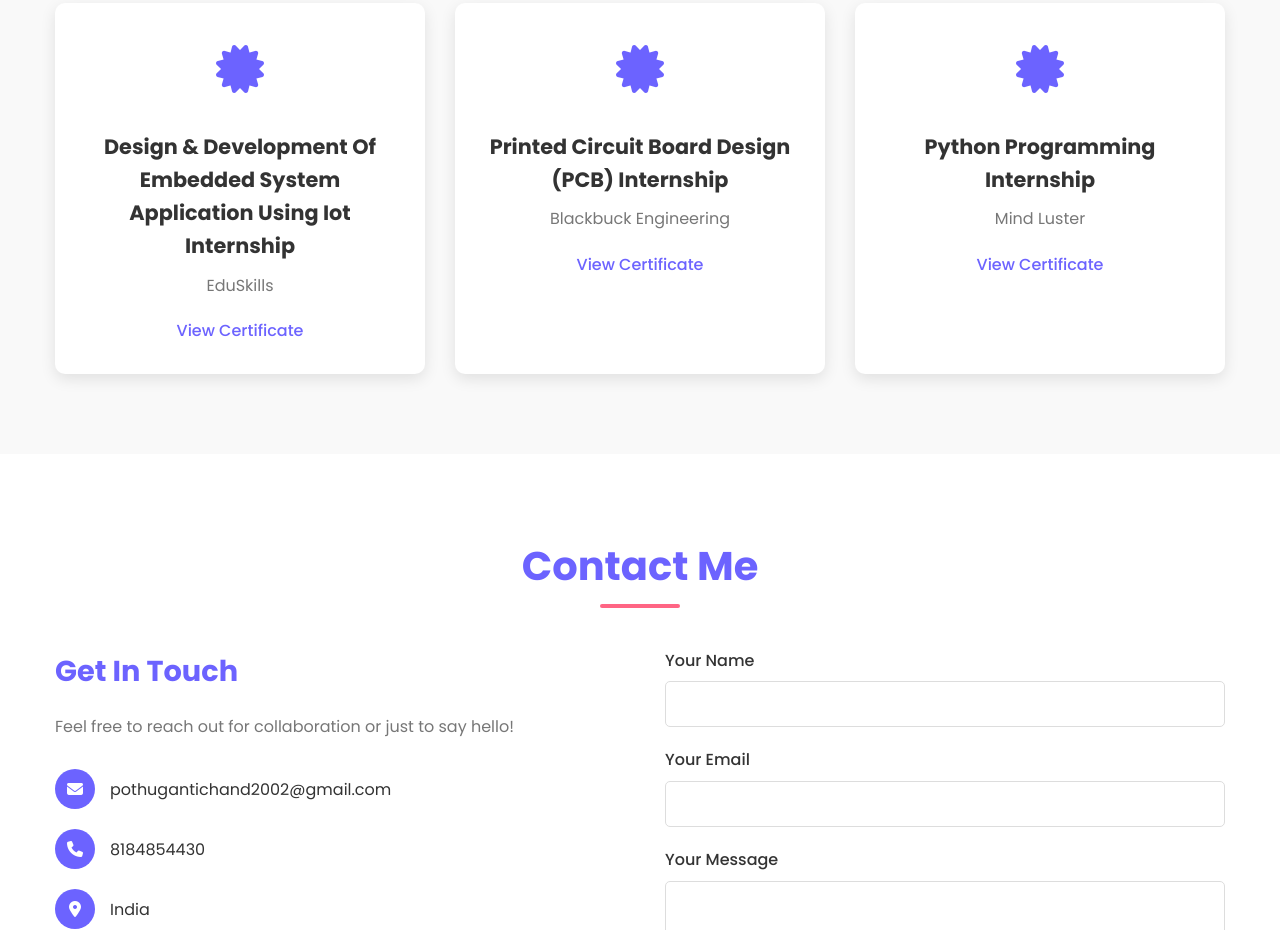
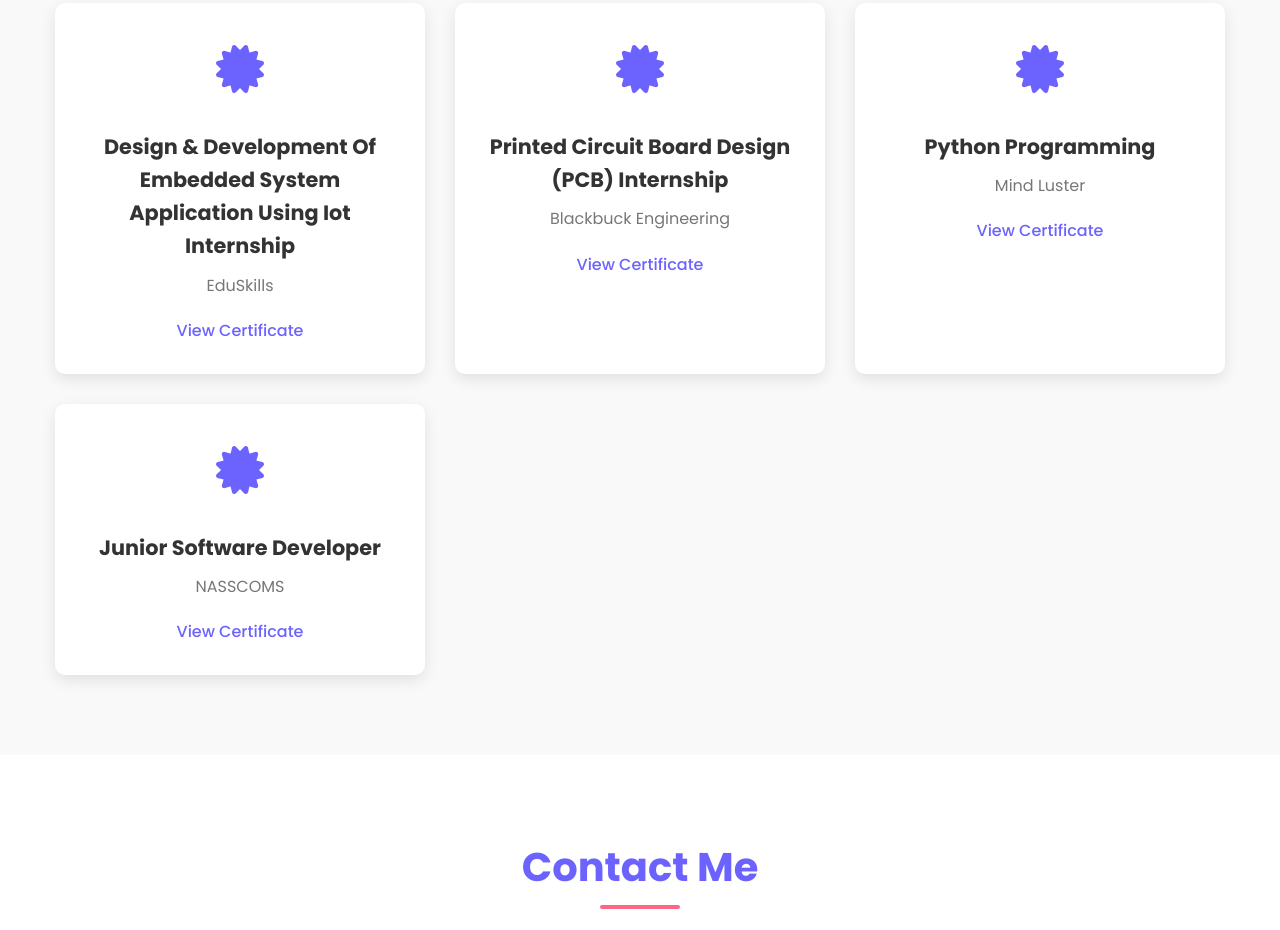
Before and after one commit to chand2002-ctrl/Portfolio, a plain HTML site: page index.html in a window 1280 px wide. Shown: the part 4674-5604 px from the top of the page. Drawn offline with Linux system fonts and the light colour scheme.

Commit message:
feat: add certification section for NASSCOMS and update existing certification titles

```diff
--- a/index.html
+++ b/index.html
@@ -354,7 +354,7 @@
               href="c:\Users\hasin\Desktop\my portfolio\my portfolio\assects\EduSkills.jpg"
               class="certification-link"
               >View Certificate</a
-            >
+    >
           </div>
           <div class="certification-card">
             <div class="certification-icon">
@@ -373,12 +373,25 @@
             <div class="certification-icon">
               <i class="fas fa-certificate"></i>
             </div>
-            <h3 class="certification-title">Python Programming Internship</h3>
+            <h3 class="certification-title">Python Programming</h3>
             <p class="certification-org">Mind Luster</p>
             <a href="assects/Python.jpg" class="certification-link"
               >View Certificate</a
             >
           </div>
+
+          <div class="certification-card">
+            <div class="certification-icon">
+              <i class="fas fa-certificate"></i>
+            </div>
+            <h3 class="certification-title">Junior Software Developer</h3>
+            <p class="certification-org">NASSCOMS</p>
+            <a href="assects/Nasscoms.jpg" class="certification-link"
+              >View Certificate</a
+            >
+          </div>
+
+
         </div>
       </div>
     </section>
```
Also changed, not shown: assects/Nasscoms.jpg (added).
